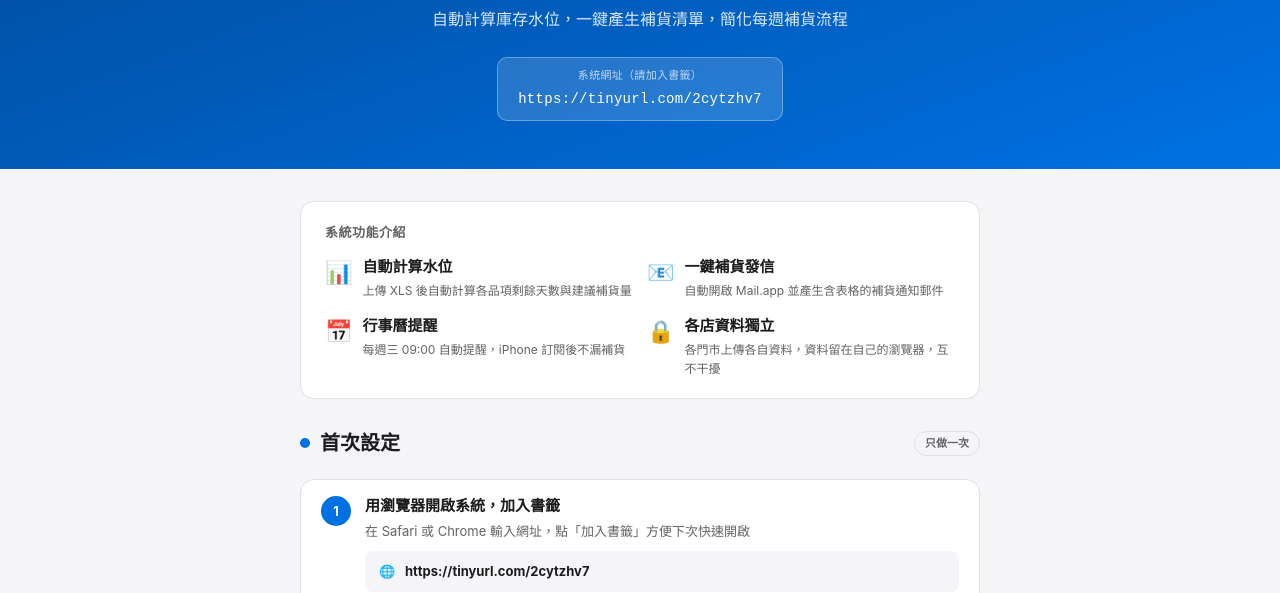
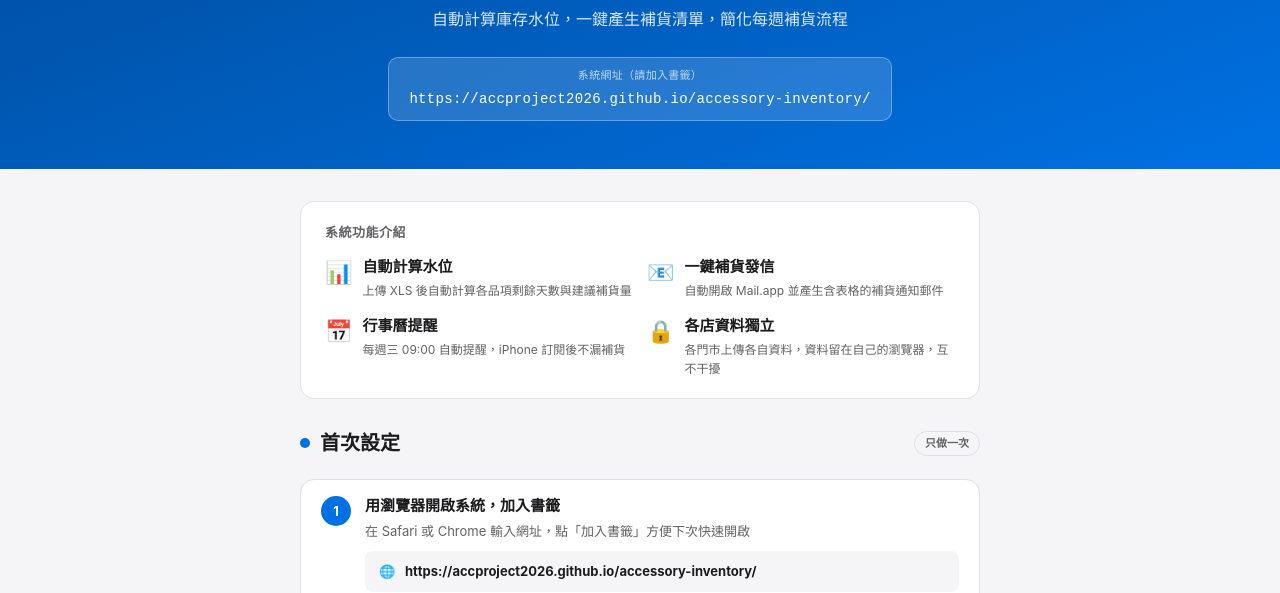
Before and after one commit to snowsepch/accessory-inventory, a plain HTML site: page sop.html in a window 1280 px wide. Shown: the part 207-800 px from the top of the page. Drawn offline with Linux system fonts and the light colour scheme.

Commit message:
Update URL to org domain

```diff
--- a/sop.html
+++ b/sop.html
@@ -141,7 +141,7 @@ body{font-family:-apple-system,'PingFang TC','Helvetica Neue',sans-serif;backgro
   <p>自動計算庫存水位，一鍵產生補貨清單，簡化每週補貨流程</p>
   <div class="hero-url">
     <span>系統網址（請加入書籤）</span>
-    https://tinyurl.com/2cytzhv7
+    https://accproject2026.github.io/accessory-inventory/
   </div>
 </div>
 
@@ -185,7 +185,7 @@ body{font-family:-apple-system,'PingFang TC','Helvetica Neue',sans-serif;backgro
           <div class="step-title">用瀏覽器開啟系統，加入書籤</div>
           <div class="step-desc">在 Safari 或 Chrome 輸入網址，點「加入書籤」方便下次快速開啟</div>
           <div class="substeps">
-            <div class="ss"><span class="ss-n">🌐</span><span><b>https://tinyurl.com/2cytzhv7</b></span></div>
+            <div class="ss"><span class="ss-n">🌐</span><span><b>https://accproject2026.github.io/accessory-inventory/</b></span></div>
           </div>
           <div class="callout info"><span class="callout-icon">💡</span>建議使用 <b>Safari</b> 或 <b>Chrome</b>，不要用其他 App 內建的瀏覽器</div>
         </div>
@@ -415,7 +415,7 @@ body{font-family:-apple-system,'PingFang TC','Helvetica Neue',sans-serif;backgro
 <!-- Footer -->
 <div class="footer">
   📦 配件庫存補貨系統 · 操作說明 SOP · 版本 1.0<br>
-  <a href="https://tinyurl.com/2cytzhv7">前往系統 →</a>
+  <a href="https://accproject2026.github.io/accessory-inventory/">前往系統 →</a>
 </div>
 
 </body>
```
